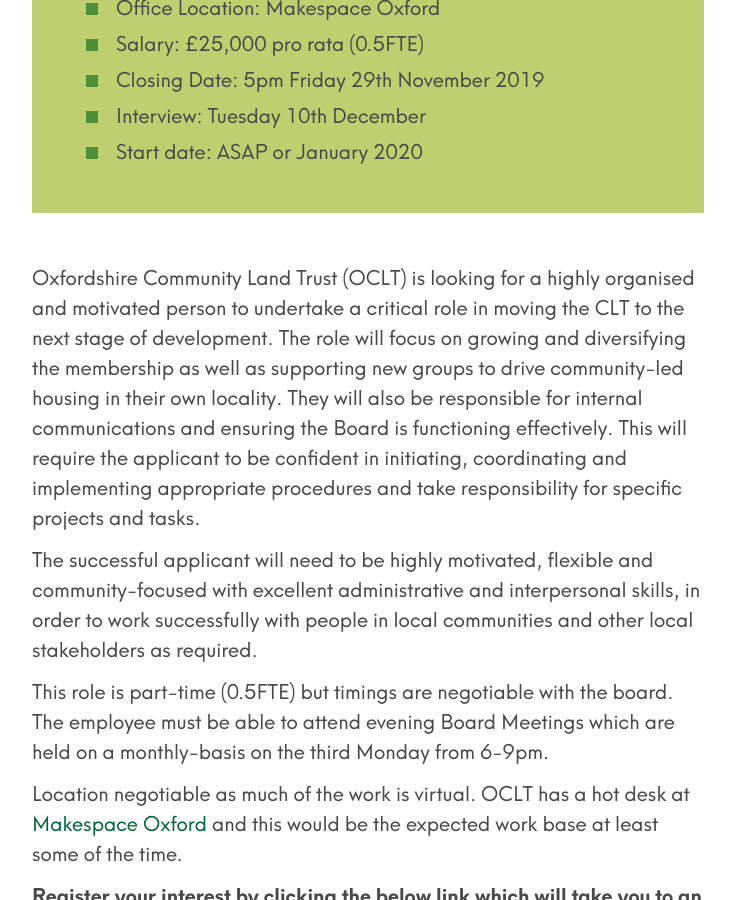
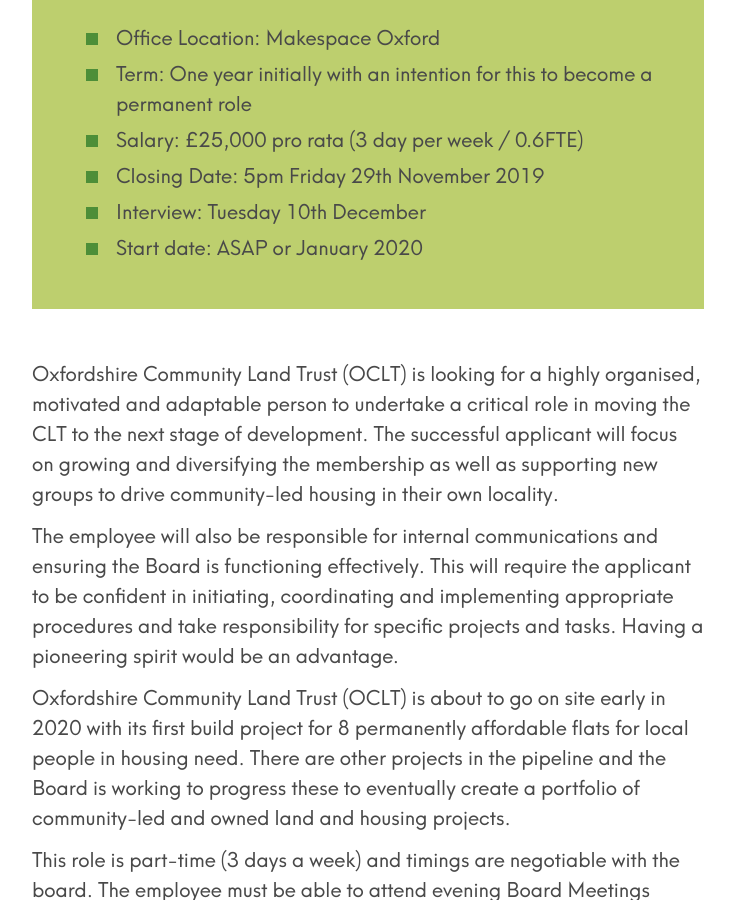
Before and after one commit to johnpuddephatt/oclt, a Jekyll site: the page built from _pages/jobs.md, in a window 1280 px wide and 900 px high, scrolled down 1052 px. Shown: the whole window, without its empty margins (272-1007 px from the left). Built offline with Jekyll 4.4.1, drawn with Linux system fonts in a browser that asks for light colours; some of the changed text lies outside the part shown.

Commit message:
Update from Forestry.io Charlie Fisher updated _pages/jobs.md

```diff
--- a/_pages/jobs.md
+++ b/_pages/jobs.md
@@ -4,11 +4,11 @@
 subtitle: ''
 
 ---
-## Administrative Officer
+## CLT Coordinator
 
-Help us grow our membership and develop the organisation for its next phase.
+Join us and be at the centre of growing our membership and developing the organisation for its next phase.
 
-We’re looking for someone with bags of talent and energy. Relevant experience would be an advantage but not a necessity as full training will be given.
+We’re looking for someone with bags of talent and energy to support us as we grow our membership and develop further projects. Relevant experience would be an advantage but not a necessity as full training will be given.
 
 <div class="pullout-box">
 
@@ -16,7 +16,9 @@
 
 <ul> <li>Office Location: Makespace Oxford</li>
 
-<li>Salary: £25,000 pro rata (0.5FTE)</li>
+<li>Term: One year initially with an intention for this to become a permanent role</li>
+
+<li>Salary: £25,000 pro rata (3 day per week / 0.6FTE)</li>
 
 <li>Closing Date: 5pm Friday 29th November 2019</li>
 
@@ -28,27 +30,30 @@
 
 </div>
 
-Oxfordshire Community Land Trust (OCLT) is looking for a highly organised and motivated person to undertake a critical role in moving the CLT to the next stage of development. The role will focus on growing and diversifying the membership as well as supporting new groups to drive community-led housing in their own locality. They will also be responsible for internal communications and ensuring the Board is functioning effectively. This will require the applicant to be confident in initiating, coordinating and implementing appropriate procedures and take responsibility for specific projects and tasks.
+Oxfordshire Community Land Trust (OCLT) is looking for a highly organised, motivated and adaptable person to undertake a critical role in moving the CLT to the next stage of development. The successful applicant will focus on growing and diversifying the membership as well as supporting new groups to drive community-led housing in their own locality.
 
-The successful applicant will need to be highly motivated, flexible and community-focused with excellent administrative and interpersonal skills, in order to work successfully with people in local communities and other local stakeholders as required.
+The employee will also be responsible for internal communications and ensuring the Board is functioning effectively. This will require the applicant to be confident in initiating, coordinating and implementing appropriate procedures and take responsibility for specific projects and tasks. Having a pioneering spirit would be an advantage.
 
-This role is part-time (0.5FTE) but timings are negotiable with the board. The employee must be able to attend evening Board Meetings which are held on a monthly-basis on the third Monday from 6-9pm.
+Oxfordshire Community Land Trust (OCLT) is about to go on site early in 2020 with its first build project for 8 permanently affordable flats for local people in housing need. There are other projects in the pipeline and the Board is working to progress these to eventually create a portfolio of community-led and owned land and housing projects.
 
-Location negotiable as much of the work is virtual. OCLT has a hot desk at [Makespace Oxford](http://makespaceoxford.org/) and this would be the expected work base at least some of the time.
+This role is part-time (3 days a week) and timings are negotiable with the board. The employee must be able to attend evening Board Meetings which are held on a monthly-basis on the third Monday from 6-9pm.
 
-**Register your interest by clicking the below link which will take you to an application form. We will then send you a job pack to your provided email address.**
+Location is negotiable as much of the work is virtual. OCLT has a hot desk at [Makespace Oxford](http://makespaceoxford.org/) and this would be the expected work base at least some of the time. You would be working initially with OCLT Board Members to bed in and develop your role. You will be reporting to the Chair on a day to day working closely with the Exec Team.
 
-{% include button.html link="https://docs.google.com/forms/d/e/1FAIpQLScdLlvK-IV6CkdMbDxA8d0N8-h5bUqPj7whGmRyauEta_To0A/viewform" text="APPLY HERE" %}
+Find out more about Community led Housing [here](https://www.communityledhomes.org.uk). If you have any questions about the application process please [contact us](https://www.oclt.org.uk/contact/) and we would be happy to arrange a phone conversation.
+
+**Download the application form by clicking the below link. Return to us either by email or post using the details at the bottom of the application form.**
+
+{% include button.html link="/uploads/OCLT Coordinator Application Form.docx" text="APPLY HERE" %}
 
 ## **Job Description**
 
 ### **Purpose**
 
-To develop, support and energise OCLT’s membership
-
-To think ahead and identify opportunities and challenges for future membership development.
-
-To facilitate communications within the Board and between the Board and external stakeholders including the membership.
+* To develop, support and energise OCLT’s membership
+* To think ahead and identify opportunities and challenges for future membership and organisation development
+* To facilitate communications within and between the Board and with external stakeholders including the membership.
+* To work with the Board to secure a funding stream to ensure the role can be permanent.
 
 ### **Duties**
 
@@ -71,12 +76,12 @@
 
 **Person Spec**
 
-* Must be organised, flexible and efficient
-* Must have initiative and the ability to plan own work, and meet deadlines
-* Must have the ability to manage some pressure and conflicting demands and prioritise tasks and workload
-* Must have good oral and written communication skills
-* Must be tactful and respect confidentiality
-* Must be able to work in a team (with the Board)
-* Must be reliable and honest
+The applicant must:
 
-![](/uploads/191031 Recruitment Shareable-01-01.png)
+* Be organised, flexible and efficient
+* Have initiative and the ability to plan own work, and meet deadlines
+* Have the ability to manage some pressure and conflicting demands and prioritise tasks and workload
+* Have good oral and written communication skills
+* Be tactful and respect confidentiality
+* Be able to work in a team (with the Board and others working in the rapidly developing community led housing arena)
+* Be reliable and honest
```
